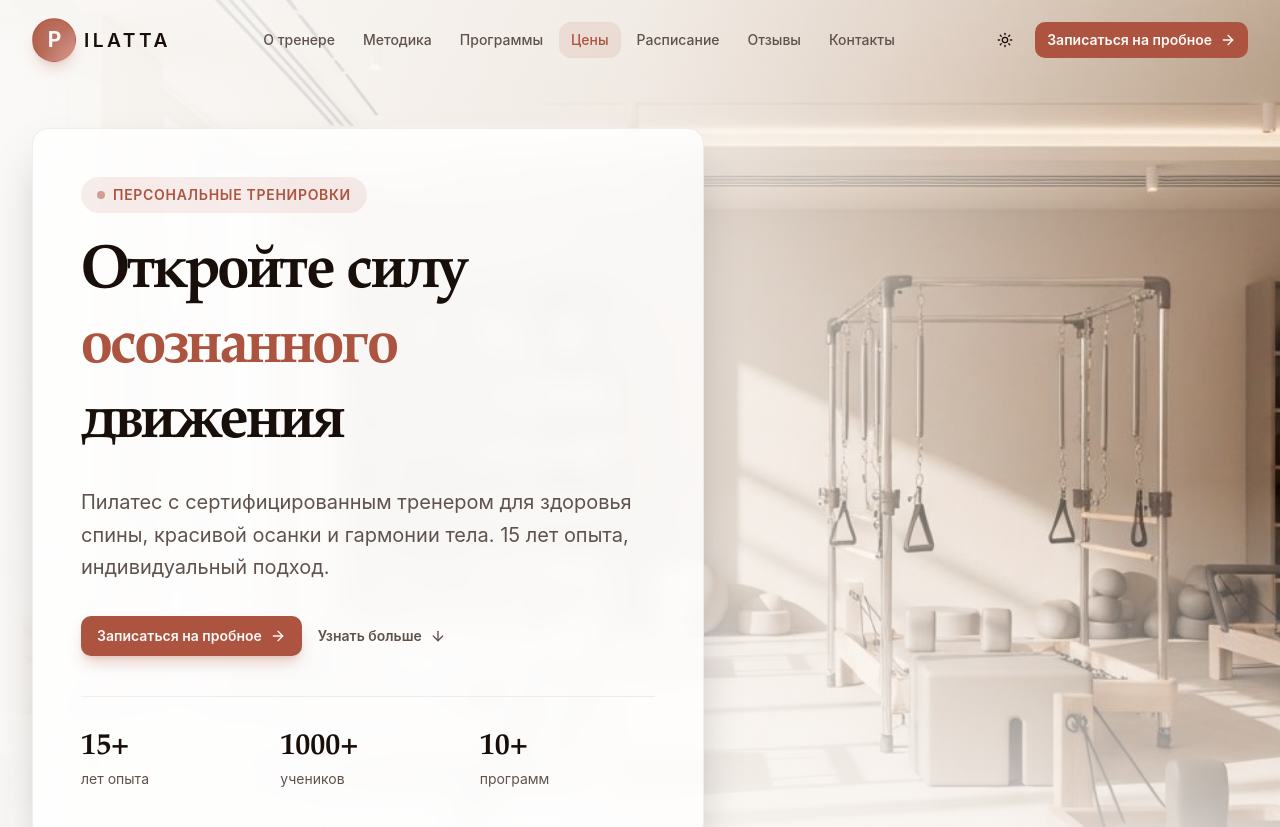
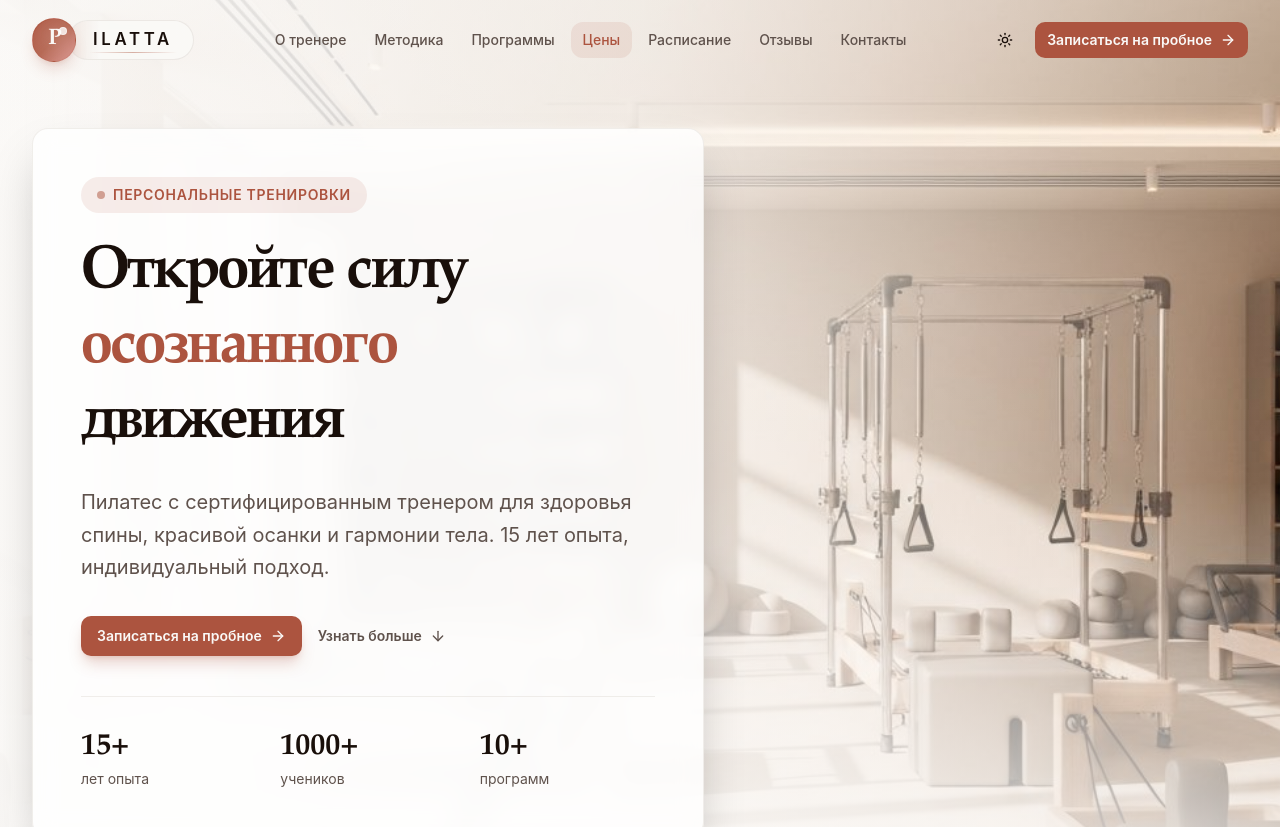
Before and after one commit to robertmaxworkuk/v0-pilates-studio-website, a Next.js app: page / in a window 1280 px wide. Shown: the top 827 px of the page. Built offline with nearby package versions, Linux system fonts and the light colour scheme.

Commit message:
Refine Pilatta logo treatment

```diff
--- a/components/shared/brand-logo.tsx
+++ b/components/shared/brand-logo.tsx
@@ -8,28 +8,61 @@ interface BrandLogoProps {
 
 export function BrandLogo({ className, compact = false, light = false }: BrandLogoProps) {
   return (
-    <span className={cn('inline-flex items-center', compact ? 'gap-2' : 'gap-3', className)}>
+    <span className={cn('inline-flex items-center', compact ? 'gap-0' : 'gap-0.5', className)}>
       <span
         className={cn(
-          'relative inline-flex shrink-0 items-center justify-center overflow-hidden rounded-[1.4rem] border shadow-lg transition-transform duration-300 group-hover:scale-[1.03]',
-          compact ? 'h-9 w-9 rounded-xl text-lg' : 'h-11 w-11 text-xl',
+          'relative z-10 inline-flex shrink-0 items-center justify-center overflow-hidden border shadow-lg transition-transform duration-300 group-hover:scale-[1.03]',
+          compact ? 'h-9 w-9 rounded-[1.1rem]' : 'h-11 w-11 rounded-[1.35rem]',
           light
-            ? 'border-white/15 bg-white/10 text-white shadow-black/20'
+            ? 'border-white/15 bg-white/12 text-white shadow-black/20'
             : 'border-primary/15 bg-gradient-to-br from-primary via-primary/90 to-accent text-primary-foreground shadow-primary/20'
         )}
       >
         <span className="absolute inset-x-1 top-1 h-1/2 rounded-full bg-white/20 blur-md" />
-        <span className="relative font-sans text-[1.05em] font-bold tracking-[-0.06em]">P</span>
+        <span className={cn('relative font-serif font-semibold tracking-[-0.08em]', compact ? 'text-lg' : 'text-[1.4rem]')}>
+          P
+        </span>
+        <span
+          className={cn(
+            'absolute rounded-full border',
+            compact ? 'right-1.5 top-1.5 h-1.5 w-1.5' : 'right-2 top-2 h-2 w-2',
+            light ? 'border-white/25 bg-white/70' : 'border-white/50 bg-white/80'
+          )}
+        />
       </span>
 
       <span
         className={cn(
-          'font-sans font-semibold tracking-[0.18em] uppercase leading-none',
-          compact ? 'text-[0.95rem]' : 'text-[1.05rem] md:text-[1.2rem]',
-          light ? 'text-white' : 'text-foreground'
+          'relative inline-flex items-center overflow-hidden border backdrop-blur-sm',
+          compact
+            ? '-ml-2 rounded-full px-3.5 py-1 pl-4.5'
+            : '-ml-2.5 rounded-full px-4.5 py-1.5 pl-5.5 md:px-5 md:pl-6',
+          light
+            ? 'border-white/12 bg-white/8 text-white'
+            : 'border-border/60 bg-background/80 text-foreground'
         )}
       >
-        <span className="-ml-1 inline-block">ilatta</span>
+        <span
+          className={cn(
+            'absolute inset-y-0 left-0 w-8 bg-gradient-to-r opacity-90',
+            light ? 'from-white/14 to-transparent' : 'from-primary/12 to-transparent'
+          )}
+        />
+        <span
+          className={cn(
+            'relative font-sans font-semibold uppercase leading-none tracking-[0.22em]',
+            compact ? 'text-[0.85rem]' : 'text-[0.95rem] md:text-[1.05rem]',
+            light ? 'text-white' : 'text-foreground'
+          )}
+        >
+          ilatta
+        </span>
+        <span
+          className={cn(
+            'absolute bottom-1.5 left-5 right-4 h-px rounded-full',
+            light ? 'bg-gradient-to-r from-white/0 via-white/50 to-white/0' : 'bg-gradient-to-r from-primary/0 via-primary/45 to-primary/0'
+          )}
+        />
       </span>
     </span>
   )
```
